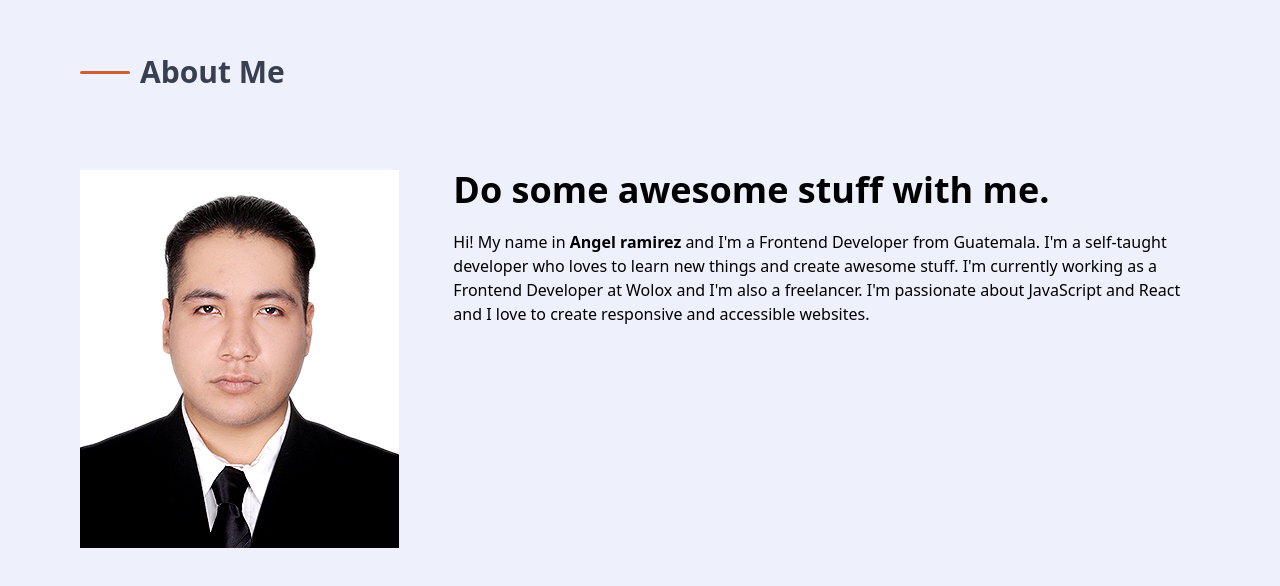
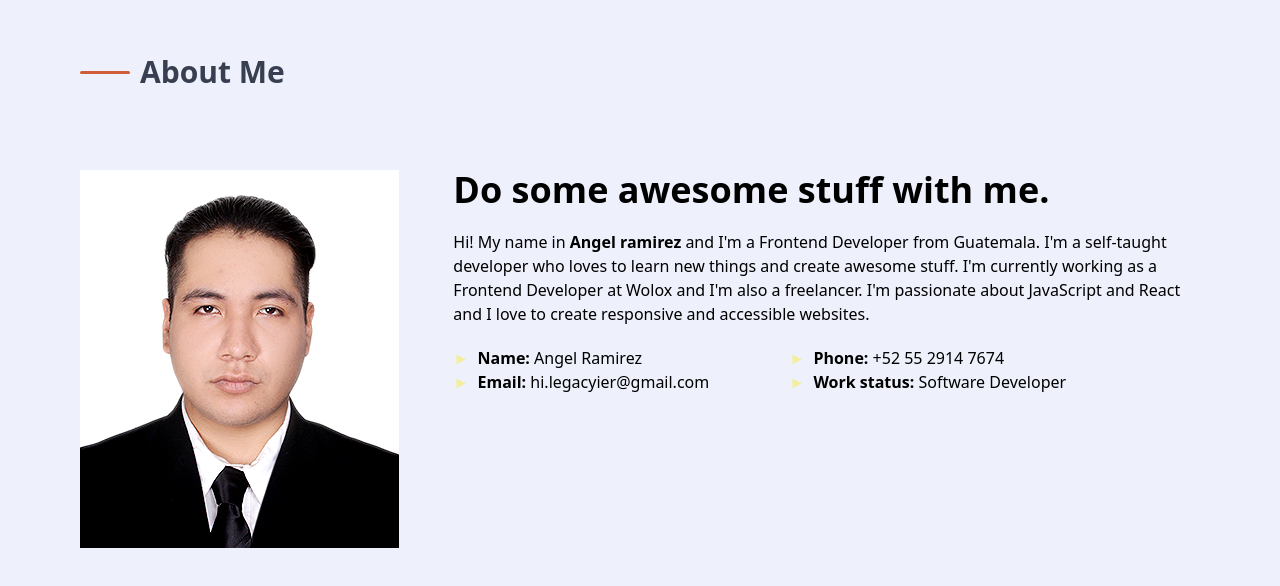
Before and after one commit to ImJars/ViteSpline, a React (Vite) app in the folder ViteSpline/: page / in a window 1280 px wide. Shown: the part 826-1412 px from the top of the page. Built offline with nearby package versions, Linux system fonts and the light colour scheme.

Commit message:
Update About_idea

```diff
--- a/ViteSpline/src/about.jsx
+++ b/ViteSpline/src/about.jsx
@@ -1,6 +1,7 @@
 import React from 'react'
 import Title_component from './components/title_component'
 import Img from '../src/assets/me.jpg'
+import About_text from './components/about_text'
 
 function About() {
     return (
@@ -41,6 +42,30 @@ function About() {
                                 about JavaScript and React and I love to create responsive and accessible
                                 websites.
                             </h2>
+                            <div
+                                className='flex mt-5 space-x-20'
+                            >
+                                <div>
+                                    <About_text
+                                        about='Name:'
+                                        text='Angel Ramirez'
+                                    />
+                                    <About_text
+                                        about='Email:'
+                                        text='hi.legacyier@gmail.com'
+                                    />
+                                </div>
+                                <div>
+                                    <About_text
+                                        about='Phone:'
+                                        text='+52 55 2914 7674'
+                                    />
+                                    <About_text
+                                        about='Work status:'
+                                        text='Software Developer'
+                                    />
+                                </div>
+                            </div>
                         </div>
                     </div>
                 </div>
--- /dev/null
+++ b/ViteSpline/src/components/about_text.jsx
@@ -0,0 +1,23 @@
+import React from 'react'
+
+function About_text({ about, text }) {
+    return (
+        <>
+            <div
+                className='flex items-center'
+            >
+                <font className='text-color_yellow'>&#9658;&nbsp;</font>
+                <h1
+                    className='font-bold'
+                >
+                    &nbsp;{ about }
+                </h1>
+                <h2>
+                    &nbsp;{ text }
+                </h2>
+            </div>
+        </>
+    )
+}
+
+export default About_text
```
